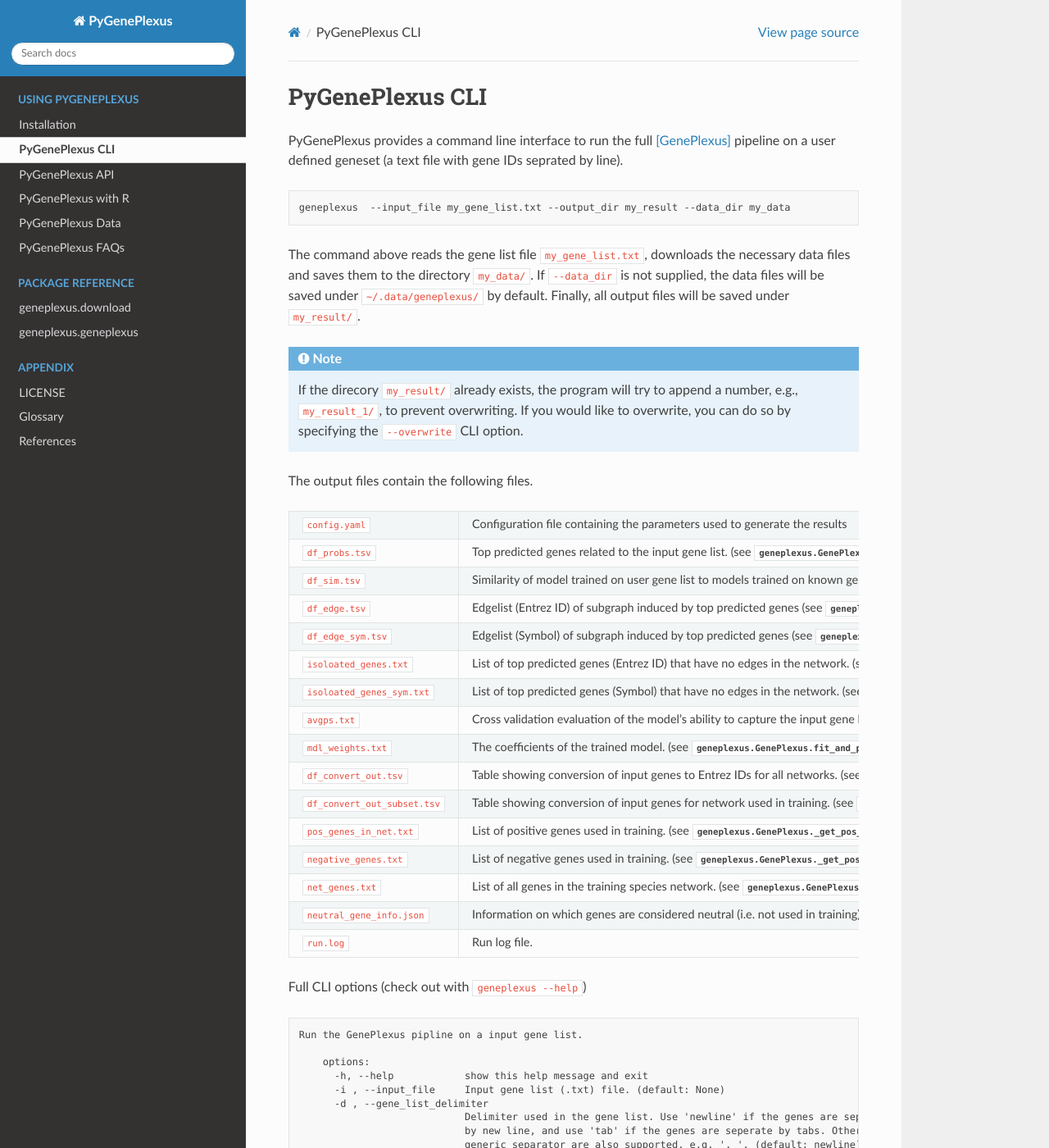
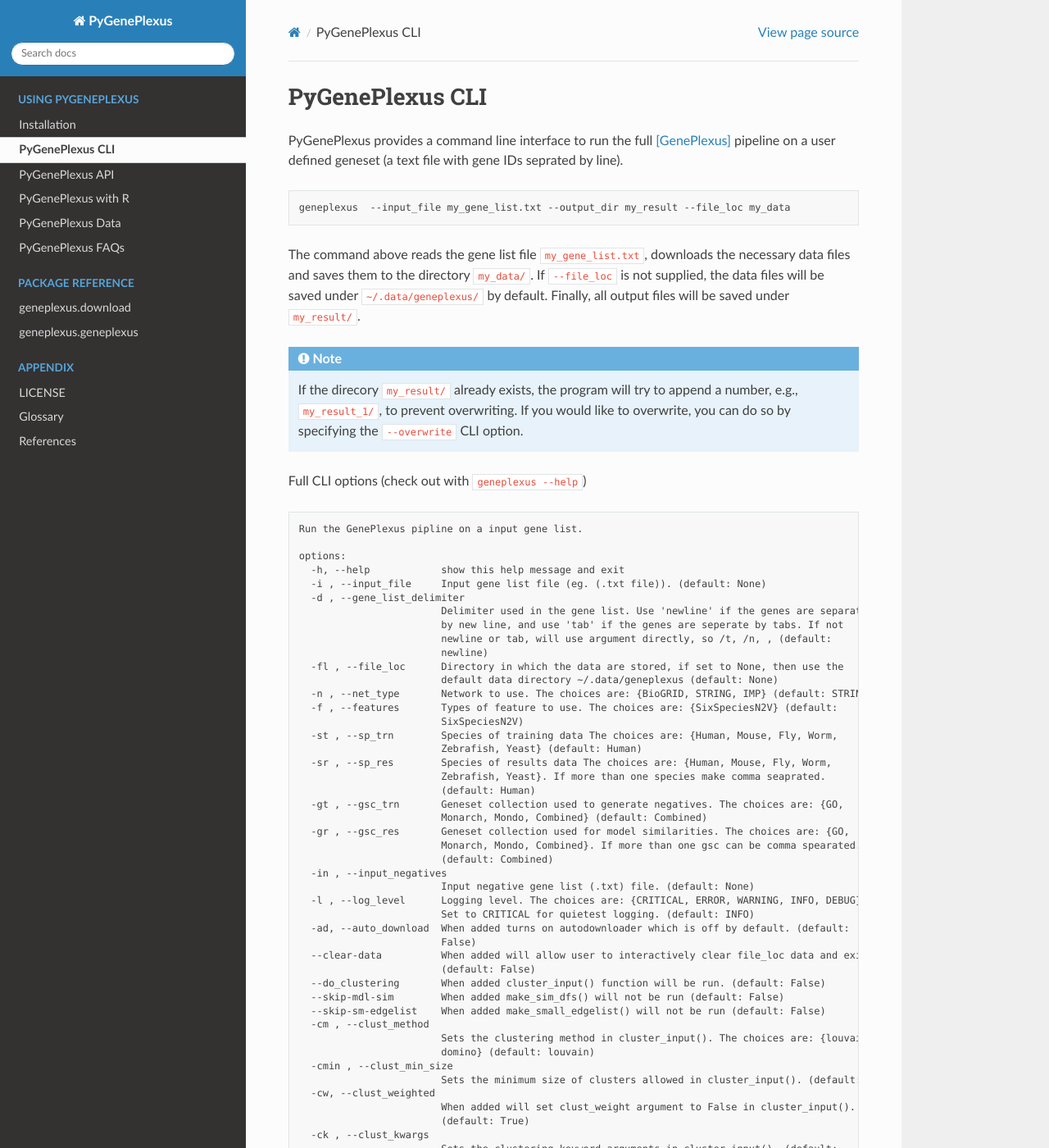
Before and after one commit to krishnanlab/PyGenePlexus, a Sphinx documentation site: the page built from docs/source/notes/cli.rst, in a window 1280 px wide and 1400 px high. Shown: the whole window at 82% size. Built offline with Sphinx 7.4.7 and the Read the Docs theme 3.1.0, drawn with Linux system fonts in a browser that asks for light colours; some of the changed text lies outside the part shown.

Commit message:
updated RTD CLI page

```diff
--- a/docs/source/notes/cli.rst
+++ b/docs/source/notes/cli.rst
@@ -6,10 +6,10 @@ pipeline on a user defined geneset (a text file with gene IDs seprated by line).
 
 .. code-block:: bash
 
-   geneplexus  --input_file my_gene_list.txt --output_dir my_result --data_dir my_data
+   geneplexus  --input_file my_gene_list.txt --output_dir my_result --file_loc my_data
 
 The command above reads the gene list file ``my_gene_list.txt``, downloads the necessary
-data files and saves them to the directory ``my_data/``. If ``--data_dir`` is not supplied,
+data files and saves them to the directory ``my_data/``. If ``--file_loc`` is not supplied,
 the data files will be saved under ``~/.data/geneplexus/`` by default. Finally, all
 output files will be saved under ``my_result/``.
 
@@ -19,81 +19,104 @@ output files will be saved under ``my_result/``.
     a number, e.g., ``my_result_1/``, to prevent overwriting. If you would like
     to overwrite, you can do so by specifying the ``--overwrite`` CLI option.
 
-The output files contain the following files.
-
-============================= ====================================================================
-``config.yaml``               Configuration file containing the parameters used to generate the results
-``df_probs.tsv``              Top predicted genes related to the input gene list.
-                              (see :meth:`geneplexus.GenePlexus.fit_and_predict`)
-``df_sim.tsv``                Similarity of model trained on user gene list to models trained on
-                              known gene sets. (see :meth:`geneplexus.GenePlexus.make_sim_dfs`)
-``df_edge.tsv``               Edgelist (Entrez ID) of subgraph induced by top predicted genes
-                              (see :meth:`geneplexus.GenePlexus.make_small_edgelist`)
-``df_edge_sym.tsv``           Edgelist (Symbol) of subgraph induced by top predicted genes
-                              (see :meth:`geneplexus.GenePlexus.make_small_edgelist`)
-``isoloated_genes.txt``       List of top predicted genes (Entrez ID) that have no edges in
-                              the network. (see :meth:`geneplexus.GenePlexus.make_small_edgelist`)
-``isoloated_genes_sym.txt``   List of top predicted genes (Symbol) that have no edges in
-                              the network. (see :meth:`geneplexus.GenePlexus.make_small_edgelist`)
-``avgps.txt``                 Cross validation evaluation of the model's ability to capture the
-                              input gene list, mesured using ``log2(auprc/prior)``.
-                              (see :meth:`geneplexus.GenePlexus.fit_and_predict`)
-``mdl_weights.txt``           The coefficients of the trained model.
-                              (see :meth:`geneplexus.GenePlexus.fit_and_predict`)
-``df_convert_out.tsv``        Table showing conversion of input genes to Entrez IDs for all networks.
-                              (see :meth:`geneplexus.GenePlexus.load_genes`)
-``df_convert_out_subset.tsv`` Table showing conversion of input genes for network used in training.
-                              (see :meth:`geneplexus.GenePlexus.alter_validation_df`)
-``pos_genes_in_net.txt``      List of positive genes used in training.
-                              (see :meth:`geneplexus.GenePlexus._get_pos_and_neg_genes`)
-``negative_genes.txt``        List of negative genes used in training.
-                              (see :meth:`geneplexus.GenePlexus._get_pos_and_neg_genes`)
-``net_genes.txt``             List of all genes in the training species network.
-                              (see :meth:`geneplexus.GenePlexus._get_pos_and_neg_genes`)
-``neutral_gene_info.json``    Information on which genes are considered neutral (i.e. not used in training).
-                              (see :meth:`geneplexus.GenePlexus._get_pos_and_neg_genes`)
-``run.log``                   Run log file.
-============================= ====================================================================
 
 Full CLI options (check out with ``geneplexus --help``)
 
 .. code-block:: text
 
-    Run the GenePlexus pipline on a input gene list.
+	Run the GenePlexus pipline on a input gene list.
 
 	options:
 	  -h, --help            show this help message and exit
-	  -i , --input_file     Input gene list (.txt) file. (default: None)
+	  -i , --input_file     Input gene list file (eg. (.txt file)). (default: None)
 	  -d , --gene_list_delimiter
 	                        Delimiter used in the gene list. Use 'newline' if the genes are separated
-	                        by new line, and use 'tab' if the genes are seperate by tabs. Other
-	                        generic separator are also supported, e.g. ', '. (default: newline)
-	  -dd , --data_dir      Directory in which the data are stored, if set to None, then use the
+	                        by new line, and use 'tab' if the genes are seperate by tabs. If not
+	                        newline or tab, will use argument directly, so /t, /n, , (default:
+	                        newline)
+	  -fl , --file_loc      Directory in which the data are stored, if set to None, then use the
 	                        default data directory ~/.data/geneplexus (default: None)
-	  -n , --network        Network to use. The choices are: {BioGRID, STRING, IMP} (default: STRING)
-	  -f , --feature        Types of feature to use. The choices are: {SixSpeciesN2V} (default:
+	  -n , --net_type       Network to use. The choices are: {BioGRID, STRING, IMP} (default: STRING)
+	  -f , --features       Types of feature to use. The choices are: {SixSpeciesN2V} (default:
 	                        SixSpeciesN2V)
-	  -s1 , --sp_trn        Species of training data The choices are: {Human, Mouse, Fly, Worm,
+	  -st , --sp_trn        Species of training data The choices are: {Human, Mouse, Fly, Worm,
 	                        Zebrafish, Yeast} (default: Human)
-	  -s2 , --sp_res        Species of results data The choices are: {Human, Mouse, Fly, Worm,
-	                        Zebrafish, Yeast} (default: Mouse)
-	  -g1 , --gsc_trn       Geneset collection used to generate negatives. The choices are: {GO,
-	                        Monarch, Mondo, Combined} (default: GO)
-	  -g2 , --gsc_res       Geneset collection used for model similarities. The choices are: {GO,
-	                        Monarch, Mondo, Combined} (default: GO)
-	  -s , --small_edgelist_num_nodes
-	                        Number of nodes in the small edgelist. (default: 50)
-	  -od , --output_dir    Output directory with respect to the repo root directory. (default:
-	                        result/)
-	  -l , --log_level      Logging level. The choices are: {CRITICAL, ERROR, WARNING, INFO, DEBUG}
-	                        (default: INFO)
-	  -ad, --auto_download_off
-	                        Turns off autodownloader which is on by default. (default: False)
-	  -q, --quiet           Suppress log messages (same as setting log_level to CRITICAL). (default:
+	  -sr , --sp_res        Species of results data The choices are: {Human, Mouse, Fly, Worm,
+	                        Zebrafish, Yeast}. If more than one species make comma seaprated.
+	                        (default: Human)
+	  -gt , --gsc_trn       Geneset collection used to generate negatives. The choices are: {GO,
+	                        Monarch, Mondo, Combined} (default: Combined)
+	  -gr , --gsc_res       Geneset collection used for model similarities. The choices are: {GO,
+	                        Monarch, Mondo, Combined}. If more than one gsc can be comma spearated.
+	                        (default: Combined)
+	  -in , --input_negatives
+	                        Input negative gene list (.txt) file. (default: None)
+	  -l , --log_level      Logging level. The choices are: {CRITICAL, ERROR, WARNING, INFO, DEBUG}.
+	                        Set to CRITICAL for quietest logging. (default: INFO)
+	  -ad, --auto_download  When added turns on autodownloader which is off by default. (default:
 	                        False)
-	  -z, --zip-output      If set, then compress the output directory into a Zip file. (default:
-	                        False)
-	  --clear-data          Clear data directory and exit. (default: False)
-	  --overwrite           Overwrite existing result directory if set. (default: False)
-	  --skip-mdl-sim        Skip model similarity computation (default: False)
-	  --skip-sm-edgelist    Skip making small edgelist. (default: False)
+	  --clear-data          When added will allow user to interactively clear file_loc data and exit.
+	                        (default: False)
+	  --do_clustering       When added cluster_input() function will be run. (default: False)
+	  --skip-mdl-sim        When added make_sim_dfs() will not be run (default: False)
+	  --skip-sm-edgelist    When added make_small_edgelist() will not be run (default: False)
+	  -cm , --clust_method
+	                        Sets the clustering method in cluster_input(). The choices are: {louvain,
+	                        domino} (default: louvain)
+	  -cmin , --clust_min_size
+	                        Sets the minimum size of clusters allowed in cluster_input(). (default: 5)
+	  -cw, --clust_weighted
+	                        When added will set clust_weight argument to False in cluster_input().
+	                        (default: True)
+	  -ck , --clust_kwargs
+	                        Sets the clustering keyword arguments in cluster_input(). (default:
+	                        {'louvain_max_size': 70, 'louvain_max_tries': 3, 'louvain_res': 1,
+	                        'louvain_seed': 123, 'domino_res': 1, 'domino_slice_thresh': 0.3,
+	                        'domino_n_steps': 20, 'domino_module_threshold': 0.05, 'domino_seed':
+	                        123})
+	  -lk , --logreg_kwargs
+	                        Set the logistic regression keyword arguments in fit(). (default: None)
+	  -s, --scale           When added, will set scale to True in fit(). See docs for more info of
+	                        when this is good to do. (default: False)
+	  -mnp , --min_num_pos
+	                        Minimum umber of genes needed to fit a model in fit(). (default: 5)
+	  -mnpcv , --min_num_pos_cv
+	                        Minumum number of genes needed to do cross validation in fit(). (default:
+	                        15)
+	  -nf , --num_folds     Number of folds to do for cross validation in fit(). (default: 3)
+	  -nv , --null_val      Value to use when CV can't be done in fit(). (default: None)
+	  -rs , --random_state
+	                        Random state value to use in fit(). (default: 0)
+	  -cv, --cross_validate
+	                        When added, will set cross validate to False in fit(). (default: True)
+	  -nn , --num_nodes     Number of nodes in make_small_edgelist(). (default: 50)
+	  -od , --output_dir    Output directory with respect to the repo root directory used in
+	                        save_class(). if set to None, then use the default output directory
+	                        ~/.data/geneplexus_outputs/results (default: None)
+	  -svt , --save_type    Which file saving method to use in save_class(). The choices are: {all,
+	                        results_only} (default: all)
+	  -z, --zip-output      When added, zip_ouput is set to True in save_class(). (default: False)
+	  -o, --overwrite       When added, overwrite is set to True in save_class(). (default: False)
+
+
+The output file structure is as follows. This is for `--save_type all`, if `--save_type results_only` is
+used then only select files will be saved.
+
+* ``my_result/`` Output directory
+
+   * ``geneplexus.log`` The logger messages.
+   * ``top_level_config.json`` Contains configuration infomration for GenePlexus class.
+   * ``df_convert_out.tsv`` Table showing conversion of input genes to Entrez IDs for all networks. (see :meth:`geneplexus.GenePlexus.load_genes`)
+   * ``Model Directories`` Folders containing information for each of the trained models. `All-Genes` for full input gene list and `Cluster-N` for each cluster if clustering was performed.
+
+      * ``clf.joblib`` Serialized version of the trained model.
+      * ``model_level_config.json`` Contains configuration information specific to each model including evaluation metrics and positive, megative and neutral genes, and model weights.
+      * ``df_convert_out_for_model.tsv`` Table showing conversion of input genes for each model. (see :meth:`geneplexus.GenePlexus.fit`)
+      * ``Result Directories`` Folders containing results for each ``sp_res`` and ``gsc_res`` combination
+
+	     * ``df_probs.tsv`` Top predicted genes related to the input gene list. (see :meth:`geneplexus.GenePlexus.predict`)
+	     * ``df_sim.tsv`` Similarity of model trained on user gene list to models trained on known gene sets. (see :meth:`geneplexus.GenePlexus.make_sim_dfs`)
+	     * ``df_edge.tsv`` Edgelist (Entrez ID) of subgraph induced by top predicted genes. (see :meth:`geneplexus.GenePlexus.make_small_edgelist`)
+	     * ``df_edge_sym.tsv`` Edgelist (Symbol) of subgraph induced by top predicted genes. (see :meth:`geneplexus.GenePlexus.make_small_edgelist`)
+	     * ``isoloated_genes.txt`` List of top predicted genes (Entrez ID) that have no edges in the network. (see :meth:`geneplexus.GenePlexus.make_small_edgelist`)
+	     * ``isoloated_genes_sym.txt`` List of top predicted genes (Symbol) that have no edges in the network. (see :meth:`geneplexus.GenePlexus.make_small_edgelist`)
```
